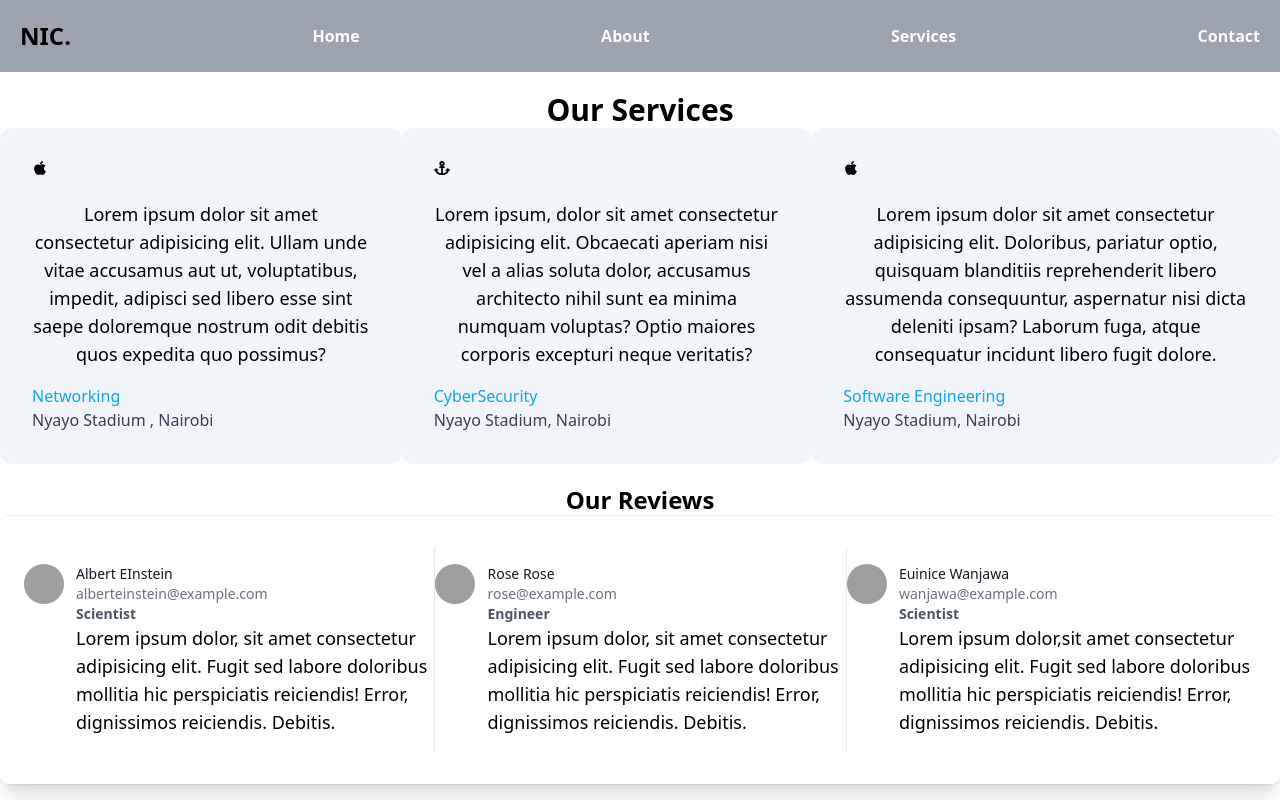
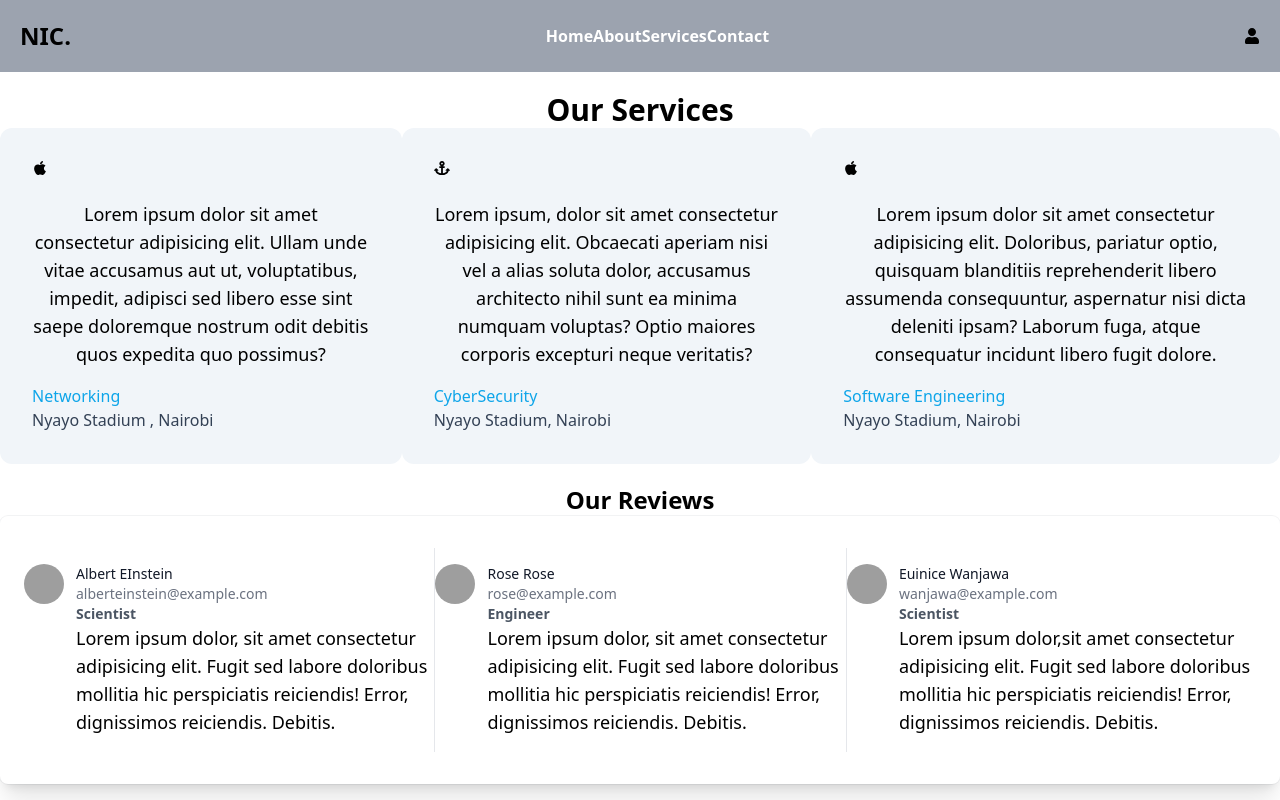
Before and after one commit to Rose1845/nic_app, a React (Vite) app: page /#/services in a window 1280 px wide. Shown: the top 800 px of the page. Built offline with nearby package versions, Linux system fonts and the light colour scheme; grey boxes are pictures that could not be loaded.

Commit message:
added user icon

```diff
--- a/src/components/Header.jsx
+++ b/src/components/Header.jsx
@@ -1,17 +1,23 @@
 import React from 'react'
 import { Link } from 'react-router-dom'
+import { FaUser } from 'react-icons/fa'
 
 const Header = () => {
   return (
-    <div className='bg-gray-400 '>
+    <div className='flex bg-gray-400 '>
       <nav className='max-w-7xl w-full flex justify-between items-center p-5'>
         <div>
         <h1 className='font-bold text-2xl'>NIC.</h1>
         </div>
-      <Link to={'/'}className="font-bold text-white">Home</Link>
+       <div className='md:none flex justify-between items-center'>
+       <Link to={'/'}className="font-bold text-white">Home</Link>
        <Link to={'/about'}className="font-bold text-white hover:text-gray-600">About</Link>
        <Link to={'/services'}className="font-bold text-white hover:text-gray-600">Services</Link>
        <Link to={'/contact'}className="font-bold text-white hover:text-gray-600">Contact</Link>
+       </div>
+       <div>
+       <FaUser/>
+       </div>
       </nav>
 
     </div>
--- a/src/pages/Contact.jsx
+++ b/src/pages/Contact.jsx
@@ -9,7 +9,7 @@ const Contact = () => {
           <input className='border-solid outline-2 outline-blue-500/50  dark:bg-slate-800 p-3 mb-4'placeholder='email address' type="email" name="" id="" />
           <input className='outline-2 outline-blue-500/50  p-3 dark:bg-slate-600 mb-4'type="text" name="" id=""placeholder='name' />
           <textarea className='outline-2 outline-blue-500/50 mb-4' placeholder='message here 'name="" id="" cols="30" rows="10"></textarea>
-          <button className='bg-sky-500 rounded-full text-black p-3 m-1' onclick={(e)=>{
+          <button className='bg-sky-500 rounded-full text-black p-3 m-1' onClick={(e)=>{
             e.preventDefault()
           }
           }>SUBMIT</button>
```
